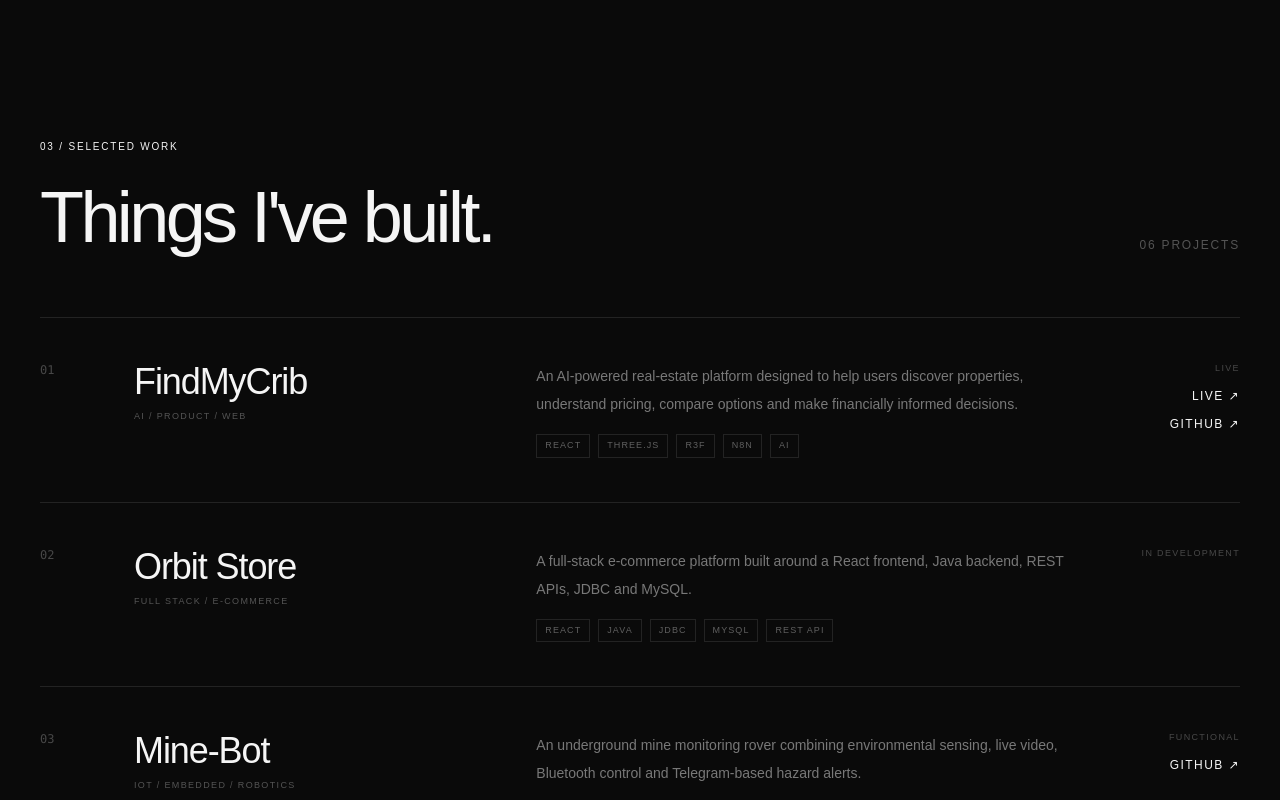
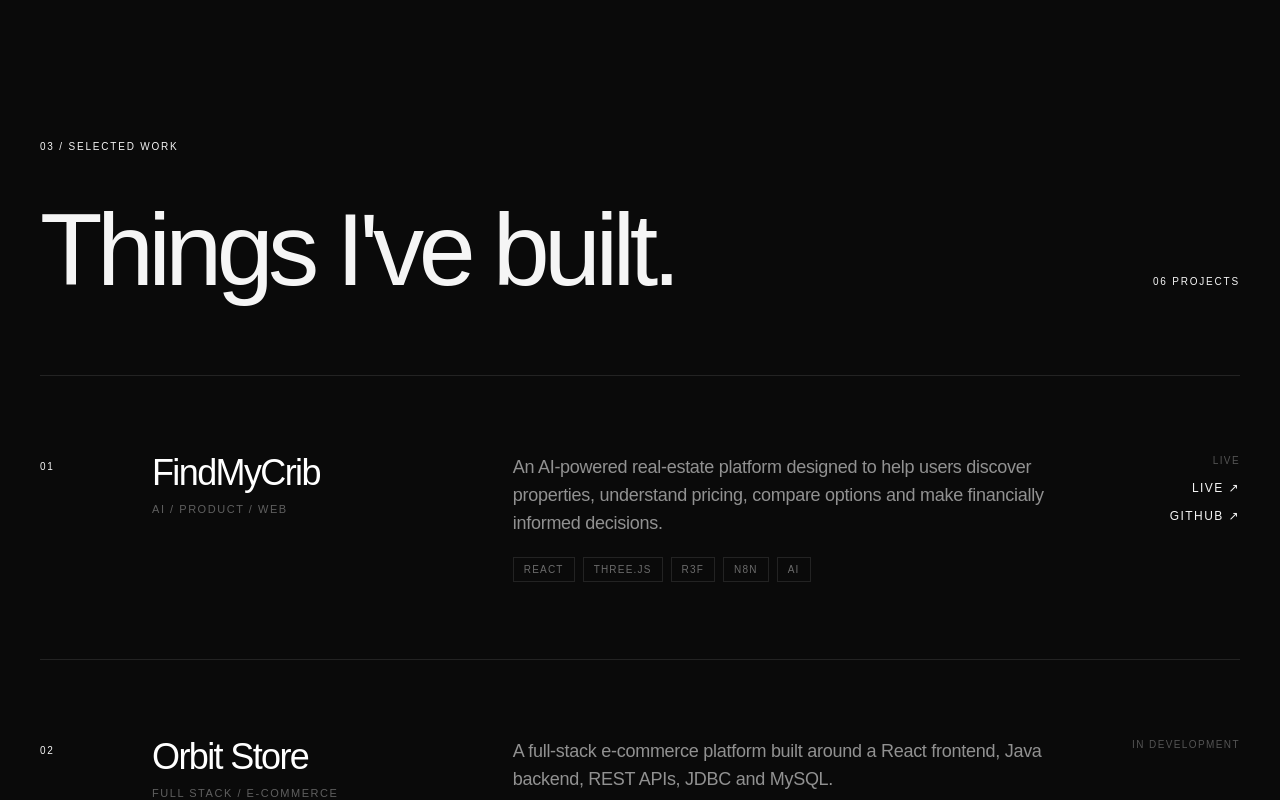
Before and after one commit to charanmahendaran/Portfolio, a Next.js app: page / in a window 1280 px wide. Shown: the part 2900-3700 px from the top of the page. Built offline with nearby package versions, Linux system fonts and the light colour scheme.

Commit message:
feat: update ProjectSection and TechSystem components with new styles and layout adjustments

```diff
--- a/app/globals.css
+++ b/app/globals.css
@@ -273,4 +273,17 @@ section[id] {
     font-size: clamp(3.25rem, 15vw, 6rem);
     line-height: 0.9;
   }
+  .work-title {
+    font-size: clamp(3.25rem, 14vw, 6rem);
+    line-height: 0.9;
+  }
 }
+
+.work-title {
+  max-width: 1000px;
+  font-size: clamp(4rem, 8vw, 8rem);
+  font-weight: 500;
+  line-height: 0.88;
+  letter-spacing: -0.055em;
+  text-wrap: balance;
+}
--- a/components/projects/ProjectSection.tsx
+++ b/components/projects/ProjectSection.tsx
@@ -3,52 +3,59 @@ import { projects } from "@/data/projects";
 export default function ProjectSection() {
   return (
     <section id="work" className="section">
-      <div className="container-main">
-        <div className="flex flex-col justify-between gap-8 md:flex-row md:items-end">
+      <div className="container-main w-full">
+        {/* Section header */}
+        <div className="flex items-end justify-between gap-8">
           <div>
             <span className="eyebrow">03 / Selected Work</span>
 
-            <h2 className="mt-6 text-5xl font-medium tracking-[-0.05em] md:text-7xl">
+            <h2 className="work-title mt-[clamp(40px,6vh,80px)]">
               Things I&apos;ve built.
             </h2>
           </div>
 
-          <span className="text-xs uppercase tracking-[0.15em] text-white/30">
-            {projects.length.toString().padStart(2, "0")} projects
+          <span className="eyebrow mb-2 text-white/35">
+            {String(projects.length).padStart(2, "0")} Projects
           </span>
         </div>
 
-        <div className="mt-16">
+        {/* Project list */}
+        <div className="mt-[clamp(70px,10vh,140px)]">
           {projects.map((project) => (
             <article
               key={project.number}
-              className="group border-t border-white/10 py-9 transition-colors duration-300 hover:bg-white/[0.02] md:py-11"
+              className="group border-t border-white/10 py-[clamp(50px,6vw,90px)]"
             >
-              <div className="grid gap-6 md:grid-cols-[70px_1fr_1.4fr_150px] md:items-start">
-                <span className="font-mono text-xs text-white/25">
-                  {project.number}
-                </span>
+              <div className="grid grid-cols-[64px_1fr] gap-6 md:grid-cols-[80px_0.8fr_1.4fr_120px] md:gap-8">
+                {/* Number */}
+                <div>
+                  <span className="eyebrow text-white/35">
+                    {project.number}
+                  </span>
+                </div>
 
+                {/* Project identity */}
                 <div>
-                  <h3 className="text-2xl font-medium tracking-[-0.03em] transition-transform duration-300 group-hover:translate-x-1 md:text-4xl">
+                  <h3 className="text-3xl font-medium tracking-[-0.045em] text-white md:text-4xl">
                     {project.title}
                   </h3>
 
-                  <p className="mt-2 text-[9px] uppercase tracking-[0.15em] text-white/30">
+                  <p className="mt-2 text-[11px] uppercase tracking-[0.14em] text-white/35">
                     {project.category}
                   </p>
                 </div>
 
-                <div>
-                  <p className="max-w-xl text-sm leading-7 text-white/45">
+                {/* Description + technologies */}
+                <div className="mt-6 md:mt-0">
+                  <p className="max-w-2xl text-base leading-7 tracking-[-0.015em] text-white/55 md:text-lg">
                     {project.description}
                   </p>
 
-                  <div className="mt-4 flex flex-wrap gap-2">
+                  <div className="mt-5 flex flex-wrap gap-2">
                     {project.technologies.map((technology) => (
                       <span
                         key={technology}
-                        className="border border-white/10 px-2 py-1 text-[9px] uppercase tracking-[0.12em] text-white/35"
+                        className="border border-white/10 px-2.5 py-1 text-[10px] uppercase tracking-[0.12em] text-white/40"
                       >
                         {technology}
                       </span>
@@ -56,8 +63,9 @@ export default function ProjectSection() {
                   </div>
                 </div>
 
-                <div className="flex flex-col items-start gap-3 md:items-end">
-                  <span className="text-[9px] uppercase tracking-[0.15em] text-white/25">
+                {/* Status + links */}
+                <div className="mt-6 flex flex-col items-start gap-3 md:mt-0 md:items-end">
+                  <span className="text-[10px] uppercase tracking-[0.14em] text-white/30">
                     {project.status}
                   </span>
 
@@ -65,8 +73,8 @@ export default function ProjectSection() {
                     <a
                       href={project.live}
                       target="_blank"
-                      rel="noreferrer"
-                      className="text-xs uppercase tracking-[0.12em] text-white/70 underline underline-offset-4 hover:text-white"
+                      rel="noopener noreferrer"
+                      className="text-xs uppercase tracking-[0.12em] text-white transition-colors hover:text-white/55"
                     >
                       Live ↗
                     </a>
@@ -76,8 +84,8 @@ export default function ProjectSection() {
                     <a
                       href={project.github}
                       target="_blank"
-                      rel="noreferrer"
-                      className="text-xs uppercase tracking-[0.12em] text-white/40 hover:text-white"
+                      rel="noopener noreferrer"
+                      className="text-xs uppercase tracking-[0.12em] text-white transition-colors hover:text-white/55"
                     >
                       GitHub ↗
                     </a>
--- a/components/tech/TechSystem.tsx
+++ b/components/tech/TechSystem.tsx
@@ -33,7 +33,7 @@ export default function TechSystem() {
   ];
 
   return (
-    <section id="stack" className="section min-h-[120svh]">
+    <section id="stack" className="section stack-section">
       <div className="container-main w-full">
         {/* Section header */}
         <div className="flex items-start justify-between gap-8">
```
